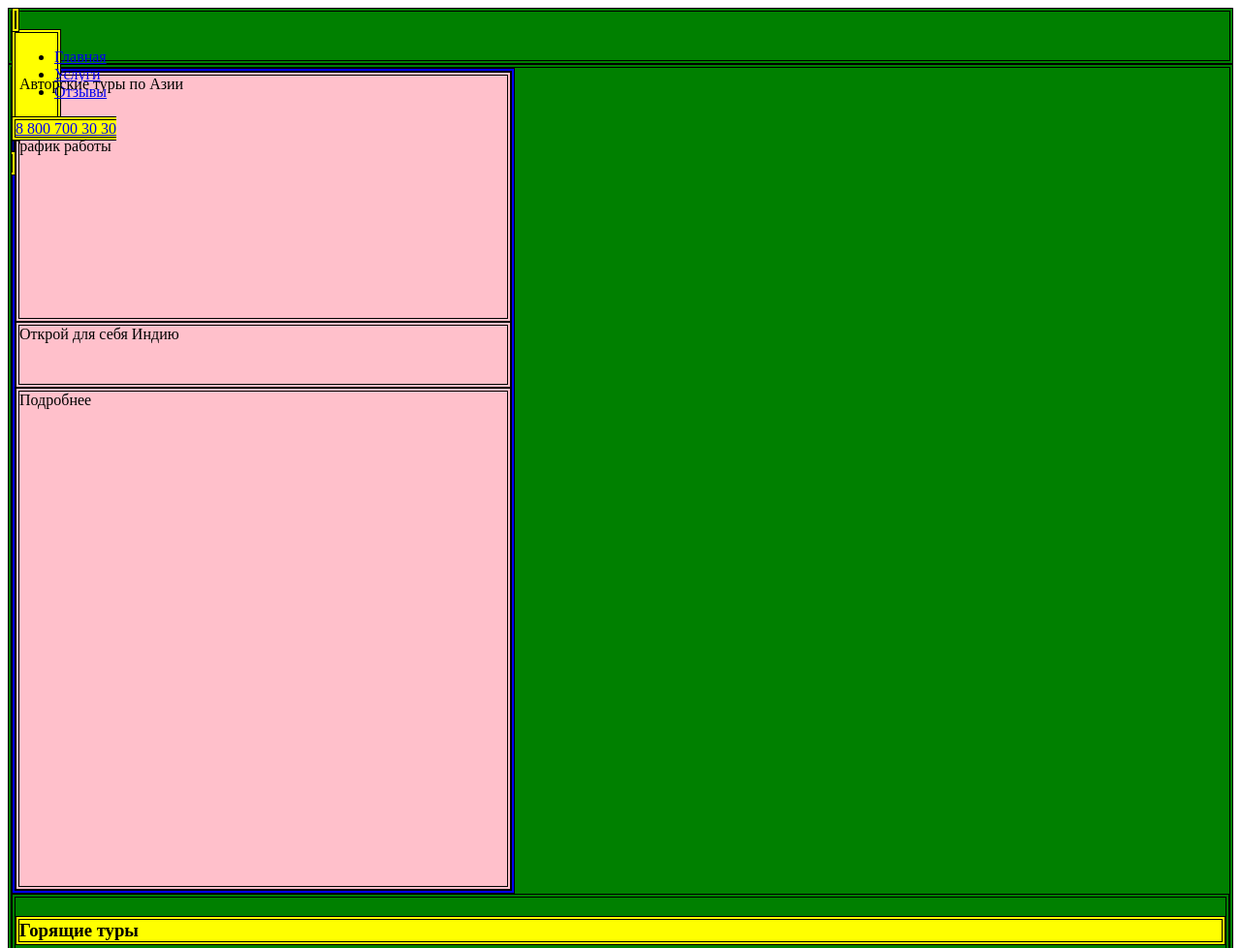
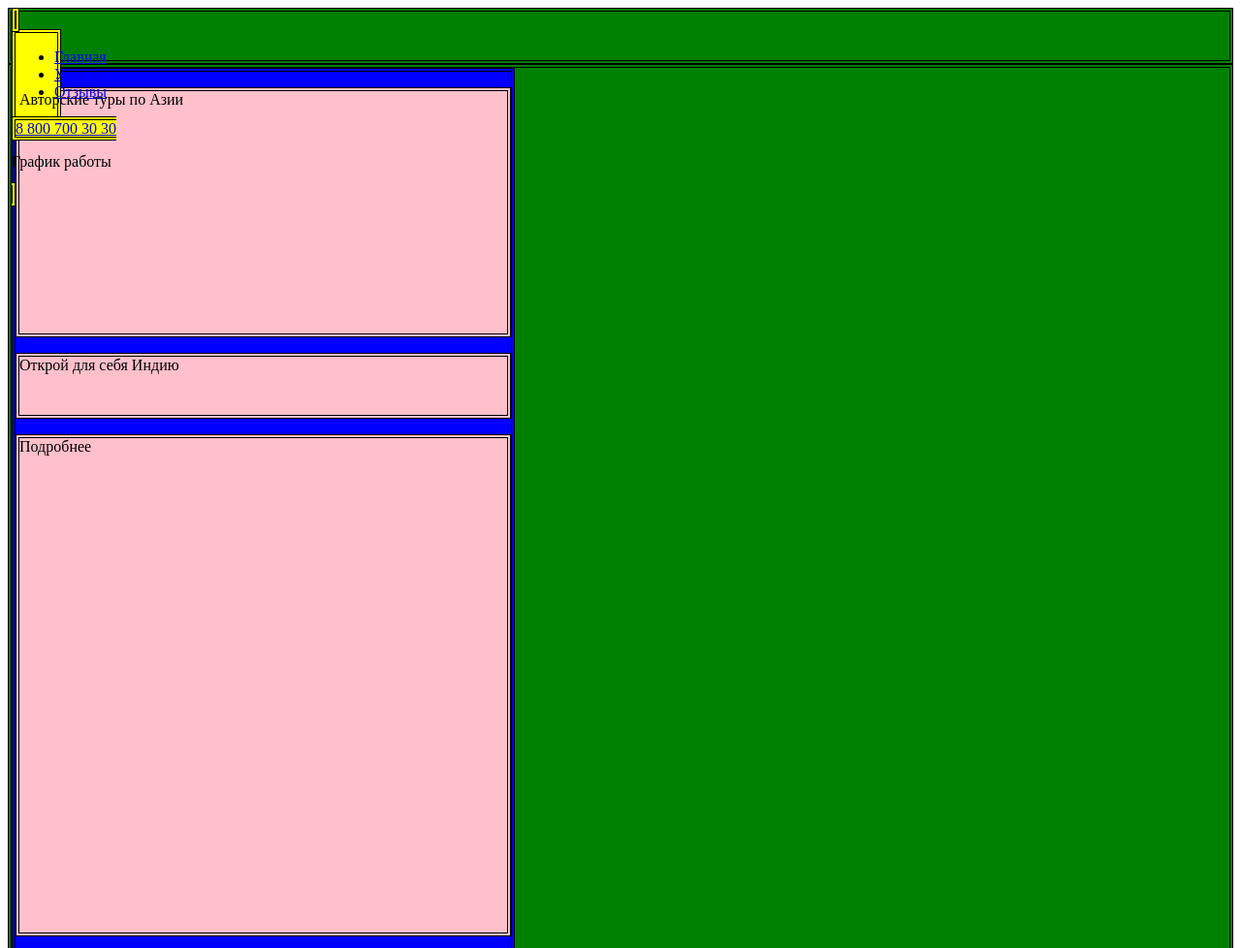
Before and after one commit to kolesnikova9292/kolesnikova9292.github.io, a plain HTML site: page html-studying/index.html in a window 1280 px wide. Shown: the top 978 px of the page at 97% size. Drawn offline with Linux system fonts and the light colour scheme.

Commit message:
mistakes 2

```diff
--- a/html-studying/index.html
+++ b/html-studying/index.html
@@ -29,20 +29,19 @@
         </nav>
         <adress class="contacts" style="border: 4px double black; background-color: yellow; width: 30%;">
           <a href="tel:+78007003030" class="contacts__phone">8 800 700 30 30</a>
-          <div class="contants__workhours">График работы</div>
+          <p class="contants__workhours">График работы</p>
         </adress>
       </div>
     </header>
     <main class="main" style="border: 4px double black; background-color: green">
       <div class="container">
-          <section class="main_section"
-            style="border: 4px double black; background-color: blue; width: 511px;">
-            <div class="main_section__upper_text"
-              style="border: 4px double black; background-color: pink; height: 250px;">Авторские туры по Азии</div>
-            <div class="main_section__middle_text"
-              style="border: 4px double black; background-color: pink; height: 60px;">Открой для себя Индию</div>
-            <div class="main_section__lower_text"
-              style="border: 4px double black; background-color: pink; height: 510px;">Подробнее</div>
+        <section class="main_section" style="border: 4px double black; background-color: blue; width: 511px;">
+          <p class="main_section__upper_text" style="border: 4px double black; background-color: pink; height: 250px;">
+            Авторские туры по Азии</p>
+          <p class="main_section__middle_text" style="border: 4px double black; background-color: pink; height: 60px;">
+            Открой для себя Индию</p>
+          <p class="main_section__lower_text" style="border: 4px double black; background-color: pink; height: 510px;">
+            Подробнее</p>
         </section>
 
 
@@ -54,7 +53,8 @@
             <div class="last_minute_tours__one_element" style="border: 4px double black; background-color: wheat;">
               <img src="" alt="" class="last_minute_tours__image"
                 style="border: 4px double black; background-color: rosybrown;">
-              <div class="last_minute_tours__content" style="border: 4px double black; background-color: palegoldenrod;">
+              <div class="last_minute_tours__content"
+                style="border: 4px double black; background-color: palegoldenrod;">
                 <h5 class="last_minute_tours__header">Тайланд</h5>
                 <div class="last_minute_tours__description">
                   <div class="last_minute_tours__count_of_nights">
@@ -68,7 +68,8 @@
                     <p class="last_minute_tours__icon_description">Завтраки</p>
                   </div>
                 </div>
-                <p class="last_minute_tours__description">Равным образом постоянное обеспечение нашей деятельности позволяет
+                <p class="last_minute_tours__description">Равным образом постоянное обеспечение нашей деятельности
+                  позволяет
                   оценить значение систем массового участия</p>
                 <button class="watch_button">Смотреть</button>
               </div>
@@ -77,7 +78,8 @@
             <div class="last_minute_tours__one_element" style="border: 4px double black; background-color: wheat;">
               <img src="" alt="" class="last_minute_tours__image"
                 style="border: 4px double black; background-color: rosybrown;">
-              <div class="last_minute_tours__content" style="border: 4px double black; background-color: palegoldenrod;">
+              <div class="last_minute_tours__content"
+                style="border: 4px double black; background-color: palegoldenrod;">
                 <h5 class="last_minute_tours_header">Бали</h5>
                 <div class="last_minute_tours__short_description">
                   <div class="last_minute_tours__count_of_nights">
@@ -89,7 +91,8 @@
                     <p class="last_minute_tours__icon_description">Завтраки</p>
                   </div>
                 </div>
-                <p class="last_minute_tours__description">Равным образом постоянное обеспечение нашей деятельности позволяет
+                <p class="last_minute_tours__description">Равным образом постоянное обеспечение нашей деятельности
+                  позволяет
                   оценить значение систем массового участия</p>
                 <button class="watch_button">Смотреть</button>
               </div>
@@ -98,7 +101,8 @@
             <div class="last_minute_tours__one_element" style="border: 4px double black; background-color: wheat;">
               <img src="" alt="" class="last_minute_tours__image"
                 style="border: 4px double black; background-color: rosybrown;">
-              <div class="last_minute_tours__content" style="border: 4px double black; background-color: palegoldenrod;">
+              <div class="last_minute_tours__content"
+                style="border: 4px double black; background-color: palegoldenrod;">
                 <h5 class="last_minute_tours__header">Индонезия</h5>
                 <div class="last_minute_tours__short_description">
                   <div class="last_minute_tours__count_of_nights">
@@ -110,7 +114,8 @@
                     <p class="last_minute_tours__icon_description">Завтраки</p>
                   </div>
                 </div>
-                <p class="last_minute_tours__description">Равным образом постоянное обеспечение нашей деятельности позволяет
+                <p class="last_minute_tours__description">Равным образом постоянное обеспечение нашей деятельности
+                  позволяет
                   оценить значение систем массового участия</p>
                 <button class="watch_button">Смотреть</button>
               </div>
@@ -196,20 +201,18 @@
             </li>
           </ul>
         </nav>
-        <div class="social" style="border: 4px double black; background-color: yellow; width: 20%;">
         <!-- The social media icon bar -->
-          <ul class="social__icon_bar">
+        <ul class="social__icon_bar" style="border: 4px double black; background-color: yellow; width: 20%;">
           <li class="social__icon_item"><a href="#" class="telegram"><i class="fa fa-telegram"></i></a></li>
           <li class="social__icon_item"><a href="#" class="vk"><i class="fa fa-vk"></i></a></li>
           <li class="social__icon_item"><a href="#" class="facebook"><i class="fa fa-facebook"></i></a></li>
           <li class="social__icon_item"><a href="#" class="instagram"><i class="fa fa-instagram"></i></a></li>
 
         </ul>
-        </div>
 
         <adress class="contacts__footer" style="border: 4px double black; background-color: yellow; width: 30%;">
           <a href="tel:+78007003030" class="contacts__phone__footer">Бесплатный звонок по России</a>
-          <div class="contants__workhours__footer">8 800 700 30 30</div>
+          <p class="contants__workhours__footer">8 800 700 30 30</p>
         </adress>
       </div>
     </footer>
```
Lines whose indentation alone changed are shown as unchanged.
